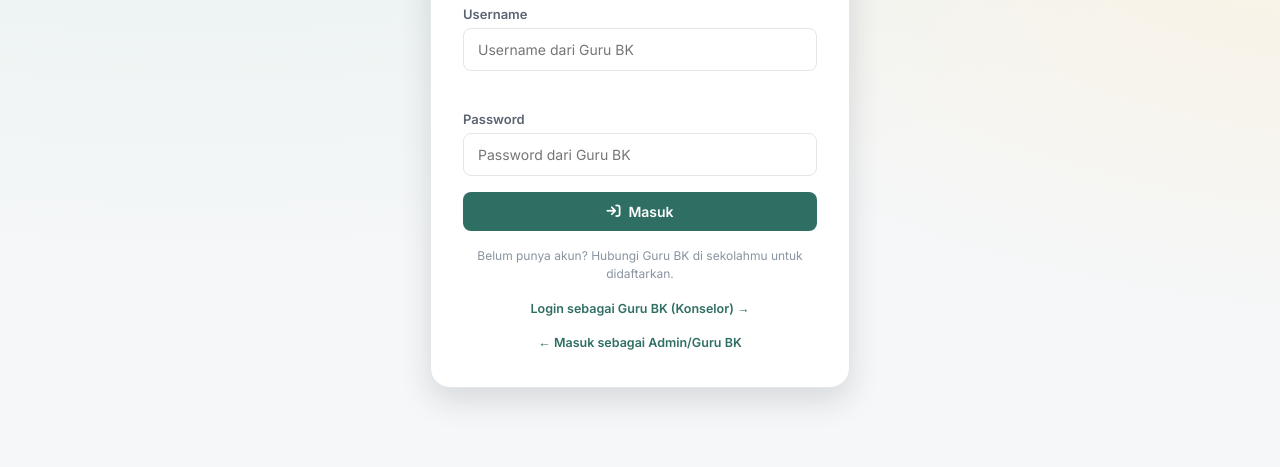
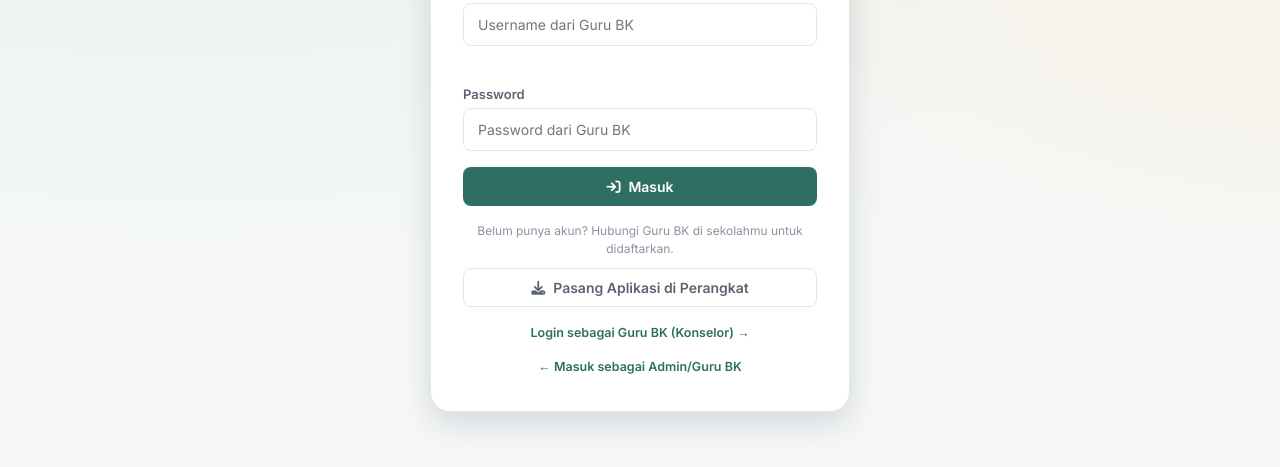
Before and after one commit to gurubkesempe/simulasibk, a plain HTML site: page index.html in a window 1280 px wide. Shown: the part 261-728 px from the top of the page. Drawn offline with nearby package versions, Linux system fonts and the light colour scheme.

Commit message:
Update index.html

```diff
--- a/index.html
+++ b/index.html
@@ -47,7 +47,7 @@
     <input id="apiTokenInput" type="password" placeholder="Sesuai ACCESS_TOKEN di Script Properties" />
     <button id="apiUrlSave" class="btn btn-primary btn-block"><i class="fa-solid fa-arrow-right-to-bracket"></i> Masuk sebagai Admin/Guru BK</button>
     <p class="setup-note">URL &amp; token ini hanya disimpan di browser kamu (localStorage), tidak dikirim ke mana-mana kecuali ke Web App Google Apps Script milikmu sendiri. Lihat README untuk cara membuatnya.</p>
-    <button type="button" class="btn btn-ghost btn-block pwa-install-btn hidden"><i class="fa-solid fa-download"></i> Pasang Aplikasi di Perangkat</button>
+    <button type="button" class="btn btn-ghost btn-block pwa-install-btn"><i class="fa-solid fa-download"></i> Pasang Aplikasi di Perangkat</button>
     <a href="#" id="showGuruLoginLink" class="setup-switch-link">Login sebagai Guru Mapel →</a>
     <a href="#" id="showKonselorLoginLink" class="setup-switch-link">Login sebagai Guru BK (Konselor) →</a>
   </div>
@@ -62,6 +62,7 @@
     <input id="guruPasswordInput" type="password" autocomplete="current-password" placeholder="Password dari Guru BK" />
     <button id="guruLoginBtn" class="btn btn-primary btn-block"><i class="fa-solid fa-arrow-right-to-bracket"></i> Masuk</button>
     <p class="setup-note" id="guruLoginNote">Belum punya akun? Hubungi Guru BK di sekolahmu untuk didaftarkan.</p>
+    <button type="button" class="btn btn-ghost btn-block pwa-install-btn"><i class="fa-solid fa-download"></i> Pasang Aplikasi di Perangkat</button>
     <a href="#" id="showKonselorLoginFromGuruLink" class="setup-switch-link">Login sebagai Guru BK (Konselor) →</a>
     <a href="#" id="showAdminLoginLink" class="setup-switch-link">← Masuk sebagai Admin/Guru BK</a>
   </div>
@@ -77,6 +78,7 @@
     <input id="konselorPasswordInput" type="password" autocomplete="current-password" placeholder="Password atau PIN dari Admin/Guru BK" />
     <button id="konselorLoginBtn" class="btn btn-primary btn-block"><i class="fa-solid fa-arrow-right-to-bracket"></i> Masuk</button>
     <p class="setup-note">Setelah masuk, kamu hanya bisa melihat &amp; mencatat Konseling untuk siswa di kelas yang menjadi tanggung jawabmu. Belum punya akun? Hubungi Admin/Guru BK di sekolahmu.</p>
+    <button type="button" class="btn btn-ghost btn-block pwa-install-btn"><i class="fa-solid fa-download"></i> Pasang Aplikasi di Perangkat</button>
     <a href="#" id="showGuruLoginFromKonselorLink" class="setup-switch-link">← Login sebagai Guru Mapel</a>
     <a href="#" id="showAdminLoginLink2" class="setup-switch-link">← Masuk sebagai Admin/Guru BK</a>
   </div>
@@ -104,7 +106,7 @@
     <div class="sidebar-foot">
       <button id="guruAccountsBtn" class="nav-item nav-item--ghost"><i class="fa-solid fa-users-gear"></i><span>Akun Guru Mapel</span></button>
       <button id="konselorAccountsBtn" class="nav-item nav-item--ghost"><i class="fa-solid fa-user-shield"></i><span>Akun Guru BK (Konselor)</span></button>
-      <button class="nav-item nav-item--ghost pwa-install-btn hidden" type="button"><i class="fa-solid fa-download"></i><span>Pasang Aplikasi</span></button>
+      <button class="nav-item nav-item--ghost pwa-install-btn" type="button"><i class="fa-solid fa-download"></i><span>Pasang Aplikasi</span></button>
       <button id="settingsBtn" class="nav-item nav-item--ghost"><i class="fa-solid fa-gear"></i><span>Pengaturan</span></button>
       <button id="logoutBtn" class="nav-item nav-item--ghost hidden"><i class="fa-solid fa-right-from-bracket"></i><span>Keluar</span></button>
     </div>
@@ -432,6 +434,7 @@
       <a href="#kenaikan" class="nav-item" data-page="kenaikan"><i class="fa-solid fa-arrow-up-right-dots"></i><span>Kenaikan &amp; Kelulusan</span></a>
       <button class="nav-item nav-item--ghost" id="guruAccountsBtnMobile"><i class="fa-solid fa-users-gear"></i><span>Akun Guru Mapel</span></button>
       <button class="nav-item nav-item--ghost" id="konselorAccountsBtnMobile"><i class="fa-solid fa-user-shield"></i><span>Akun Guru BK (Konselor)</span></button>
+      <button class="nav-item nav-item--ghost pwa-install-btn" type="button"><i class="fa-solid fa-download"></i><span>Pasang Aplikasi</span></button>
       <button class="nav-item nav-item--ghost" id="settingsBtnMobile"><i class="fa-solid fa-gear"></i><span>Pengaturan</span></button>
       <button class="nav-item nav-item--ghost hidden" id="logoutBtnMobile"><i class="fa-solid fa-right-from-bracket"></i><span>Keluar</span></button>
     </div>
```
